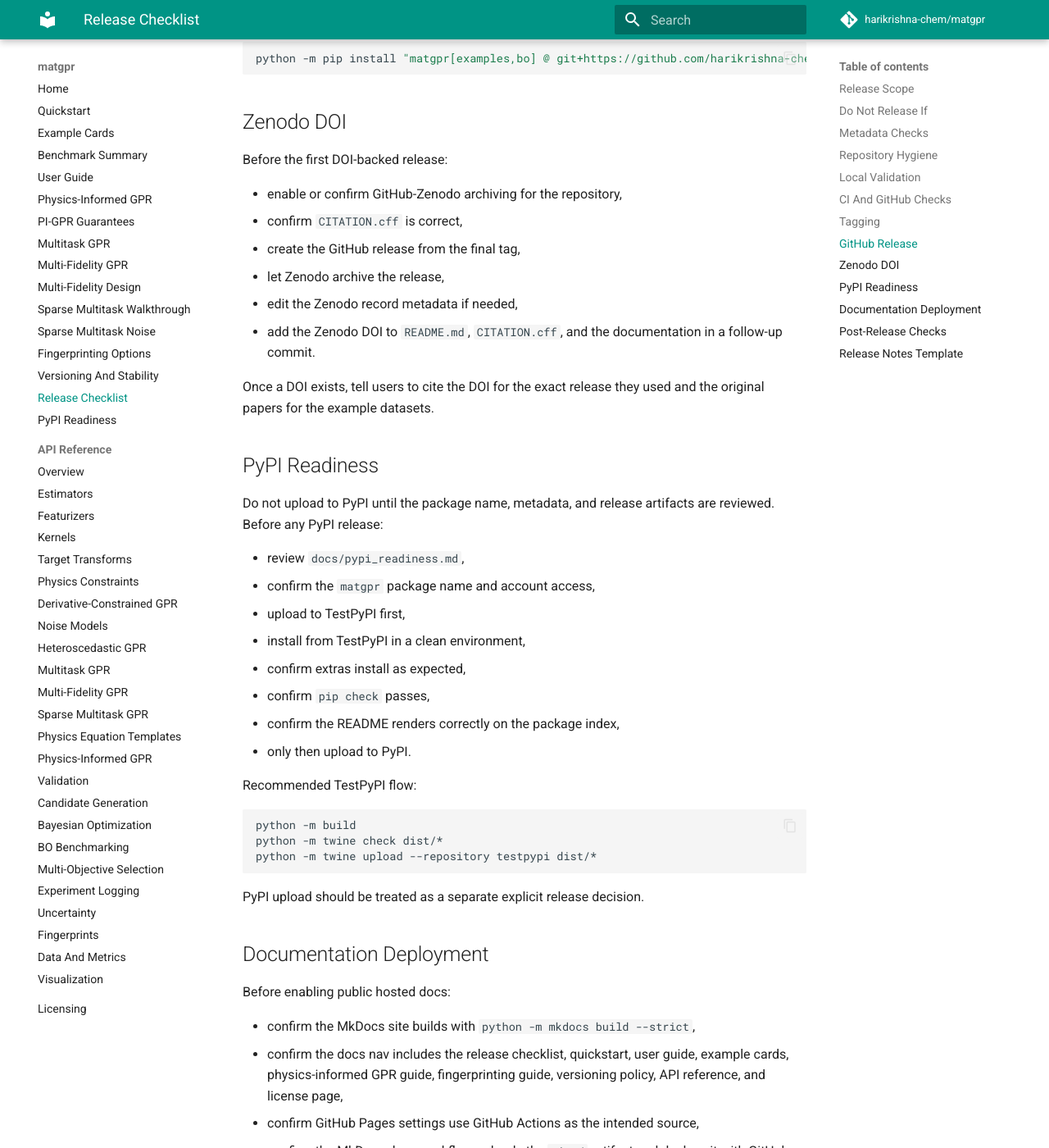
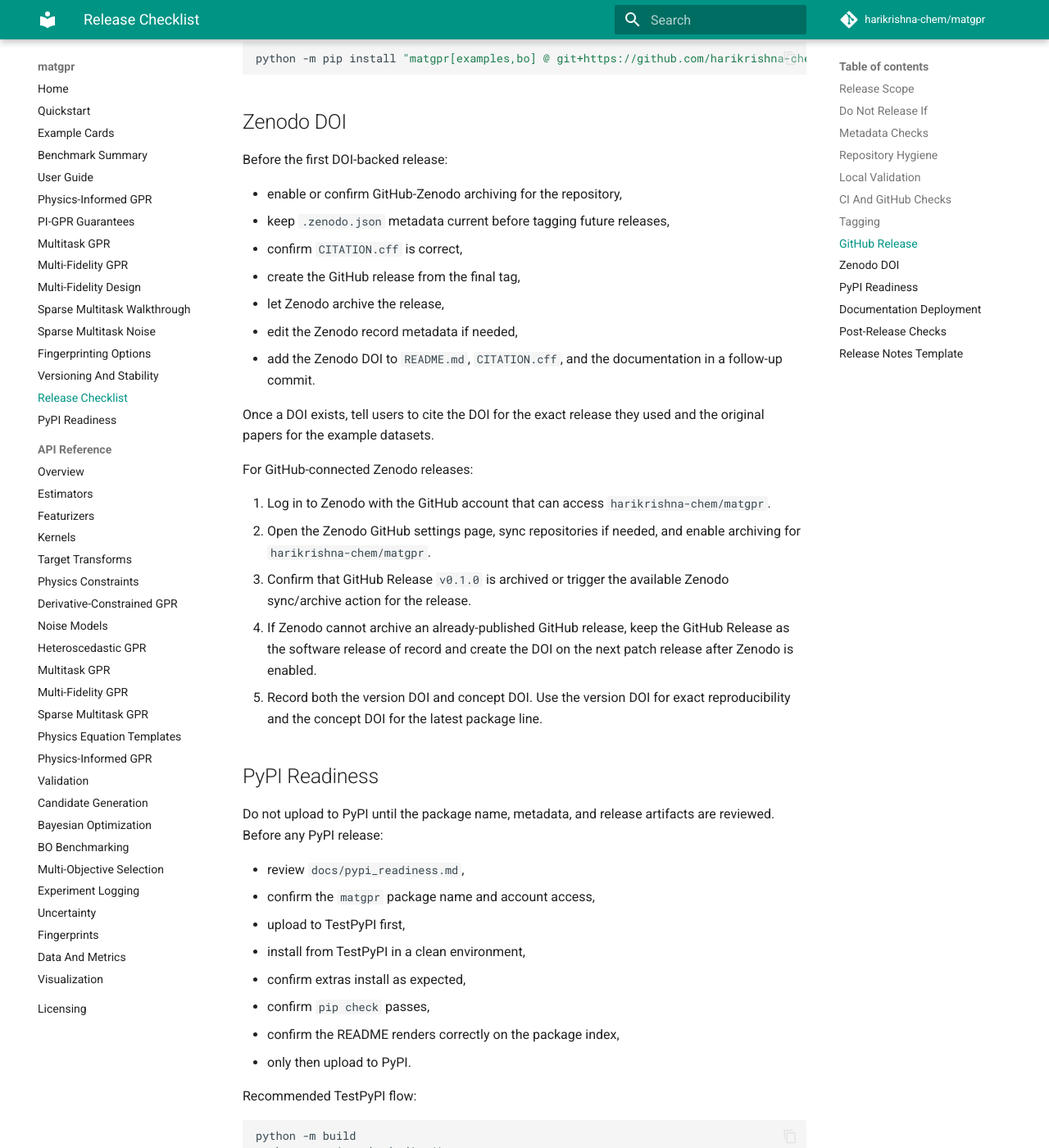
Before and after one commit to harikrishna-chem/matgpr, an MkDocs documentation site: the page built from docs/release_checklist.md, in a window 1280 px wide and 1400 px high, scrolled down 4387 px. Shown: the whole window at 82% size. Built offline with MkDocs 1.6.1 and Material for MkDocs 9.7.7, drawn with Linux system fonts in a browser that asks for light colours; comment, search, counter and statistics services are not loaded.

Commit message:
Add Zenodo release metadata

```diff
--- a/docs/release_checklist.md
+++ b/docs/release_checklist.md
@@ -177,6 +177,7 @@ python -m pip install "matgpr[examples,bo] @ git+https://github.com/harikrishna-
 Before the first DOI-backed release:
 
 - enable or confirm GitHub-Zenodo archiving for the repository,
+- keep `.zenodo.json` metadata current before tagging future releases,
 - confirm `CITATION.cff` is correct,
 - create the GitHub release from the final tag,
 - let Zenodo archive the release,
@@ -186,6 +187,20 @@ Before the first DOI-backed release:
 
 Once a DOI exists, tell users to cite the DOI for the exact release they used
 and the original papers for the example datasets.
+
+For GitHub-connected Zenodo releases:
+
+1. Log in to Zenodo with the GitHub account that can access
+   `harikrishna-chem/matgpr`.
+2. Open the Zenodo GitHub settings page, sync repositories if needed, and enable
+   archiving for `harikrishna-chem/matgpr`.
+3. Confirm that GitHub Release `v0.1.0` is archived or trigger the available
+   Zenodo sync/archive action for the release.
+4. If Zenodo cannot archive an already-published GitHub release, keep the
+   GitHub Release as the software release of record and create the DOI on the
+   next patch release after Zenodo is enabled.
+5. Record both the version DOI and concept DOI. Use the version DOI for exact
+   reproducibility and the concept DOI for the latest package line.
 
 ## PyPI Readiness
 
```
Also changed, not shown: .zenodo.json (added).
